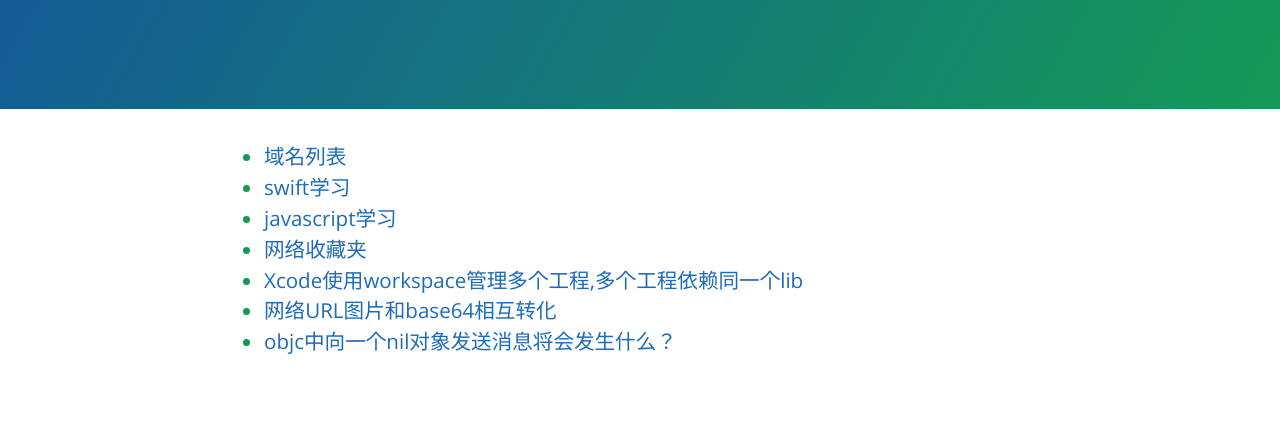
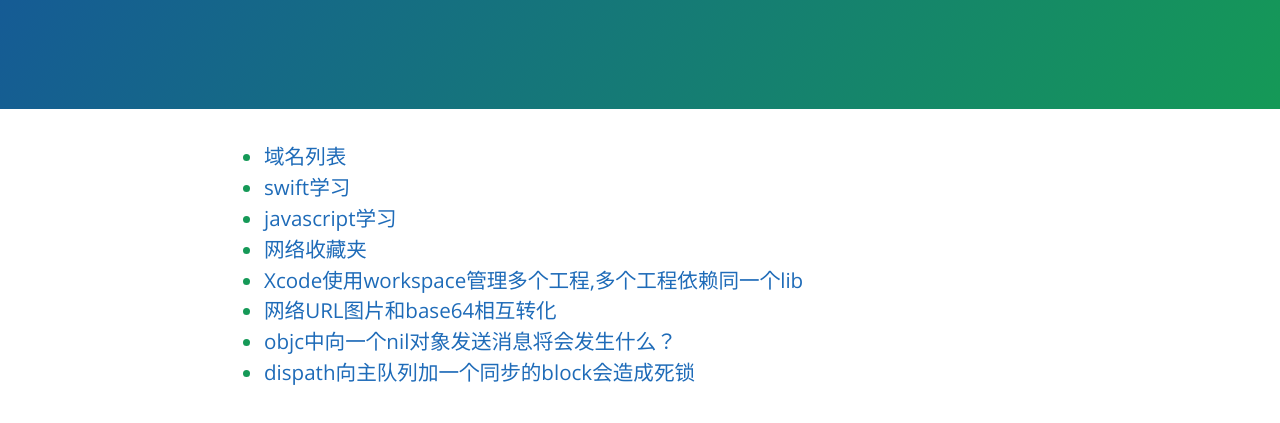
Before and after one commit to cczufish/cczufish0.github.io, a plain HTML site: page index.html in a window 1280 px wide. Shown: the part 161-584 px from the top of the page. Drawn offline with nearby package versions, Linux system fonts and the light colour scheme.

Commit message:
dispatch_get_main_queue

```diff
--- a/index.html
+++ b/index.html
@@ -51,6 +51,9 @@
               <a href="nil.png">objc中向一个nil对象发送消息将会发生什么？</a>
             </li>
 
+            <li>
+              <a href="dispatch_get_main_queue.png">dispath向主队列加一个同步的block会造成死锁</a>
+            </li>
 
 
         </ul>
```
Also changed, not shown: dispatch_get_main_queue.png (added).
